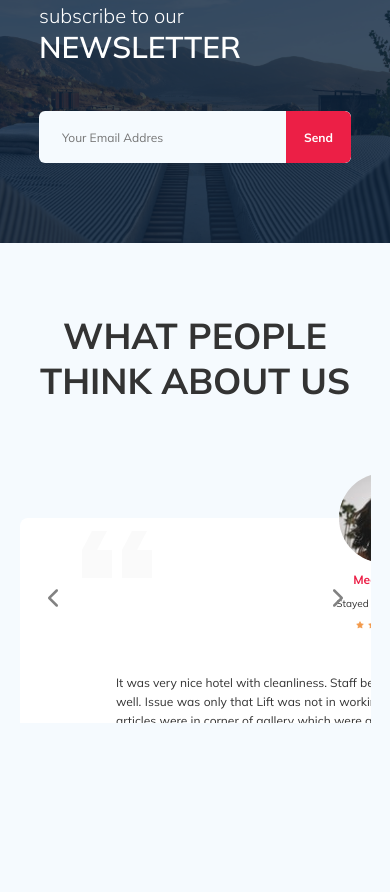
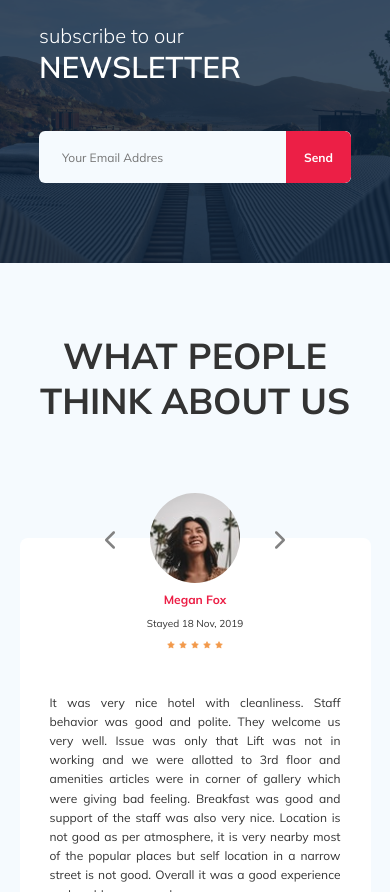
Before and after one commit to E6YJI6EK/tour-plan, a plain HTML site: page index.html in a window 390 px wide. Shown: the part 1108-2000 px from the top of the page. Before the commit the page ends 1901 px from the top, so only its background shows below. Drawn offline with nearby package versions, Linux system fonts and the light colour scheme.

Commit message:
adaptive reviews & fix slider

```diff
--- a/index.html
+++ b/index.html
@@ -113,26 +113,25 @@
               <!-- Slides -->
               <div class="swiper-slide">
                 <img
-                  class="swiper-slide__img"
+                  class="hotel-slider__img"
                   src="img/slider-img.png"
                   alt=""
                 />
               </div>
               <div class="swiper-slide">
                 <img
-                  class="swiper-slide__img"
+                  class="hotel-slider__img"
                   src="img/slider-img.png"
                   alt=""
                 />
               </div>
               <div class="swiper-slide">
                 <img
-                  class="swiper-slide__img"
+                  class="hotel-slider__img"
                   src="img/slider-img.png"
                   alt=""
                 />
               </div>
-              ...
             </div>
             <!-- If we need navigation buttons -->
             <button
--- a/js/slider.js
+++ b/js/slider.js
@@ -15,6 +15,7 @@ const hotelSlider = new Swiper('.hotel-slider', {
 const reviewsSlider = new Swiper('.reviews-slider', {
   // Optional parameters
   loop: false,
+  allowTouchMove: false,
   // Navigation arrows
   navigation: {
     nextEl: '.reviews-slider__button_next',
@@ -24,4 +25,4 @@ const reviewsSlider = new Swiper('.reviews-slider', {
     enabled: true,
     onlyInViewport: false,
   }
-});
+})
--- a/sass/_media.sass
+++ b/sass/_media.sass
@@ -4,11 +4,11 @@
 @media(max-width: 1200px)
     .container
         max-width: 960px
-    .swiper
+    .hotel-slider
         width: 590px
-        &-slide
-            &__img
-                height: 100%
+        &__img
+            height: 100%
+            width: 100%
 @media(max-width: 992px)
     .container
         max-width: 700px
@@ -31,14 +31,17 @@
     .hotel
         &-grid
             flex-direction: column
-        &__slider
+        &-slider
+            width: 100%
             margin-bottom: 30px
         &-right-wrapper
             flex-direction: row
     .booking, .map
         width: 340px
-    .swiper
-        width: 100%
+    .reviews
+        &-slider
+            &__item
+                max-width: 580px
 @media (max-width: 768px)
     .container
         max-width: 576px
@@ -77,15 +80,12 @@
         &__offer
             order: -1
             margin-left: 0
-    .swiper
-        height: 350px
-        &-slide
-            &__img
-                width: 100%
     .hotel
         &-right-wrapper
             min-height: 450px
             flex-direction: column
+        &-slider
+            height: 350px
     .booking
         width: 100%
     .map
@@ -93,7 +93,23 @@
     .newsletter
         background-position: none
         &-wrapper
-            width: 700px
+            max-width: 700px
+    .reviews
+        &-slider
+            &__item
+                padding: 0 30px 30px
+                &::after, &::before
+                    display: none
+            &__button
+                top: 32px
+                &_prev
+                    margin-left: -85px
+                    left: 50%
+                    transform: translate(-50%, 0)
+                &_next
+                    right: 50%
+                    margin-right: -85px
+                    transform: translate(50%, 0)
 @media (max-width: 720px)
     .newsletter
         &-wrapper
@@ -113,10 +129,9 @@
 @media (max-width: 576px)
     .container
         width: 90%
-    .swiper
-        height: 250px
     .hotel
-        &__slider
+        &-slider
+            height: 250px
             margin-bottom: 20px
     .newsletter
         height: 320px
@@ -132,9 +147,10 @@
                 &__input
                     width: 100%
 @media (max-width: 375px)
-    .swiper
-        height: 180px
-        width: 100%
+    .hotel
+        &-slider
+            height: 180px
+            width: 100%
 @media (max-width: 280px)
     .booking
         padding: 18px
--- a/sass/blocks/_reviews.sass
+++ b/sass/blocks/_reviews.sass
@@ -13,7 +13,7 @@
             +flex(space-between, center, column)
             background: #fff
             border-radius: 8px
-            width: 730px
+            max-width: 730px
             margin: 45px auto 0 auto
             padding: 0 62px 30px 62px
             position: relative
--- a/sass/blocks/_slider.sass
+++ b/sass/blocks/_slider.sass
@@ -50,10 +50,10 @@
         top: 50%
         transform: translateY(-50%)
         &_next
-            right: 18px
+            right: 0
             background: url(../img/feedback_arrow-right.svg) no-repeat center
             background-size: 10px
         &_prev
-            left: 18px
+            left: 0
             background: url(../img/feedback_arrow-left.svg) no-repeat center
             background-size: 10px
```
Also changed, not shown: css/style.css, 1 other file.
